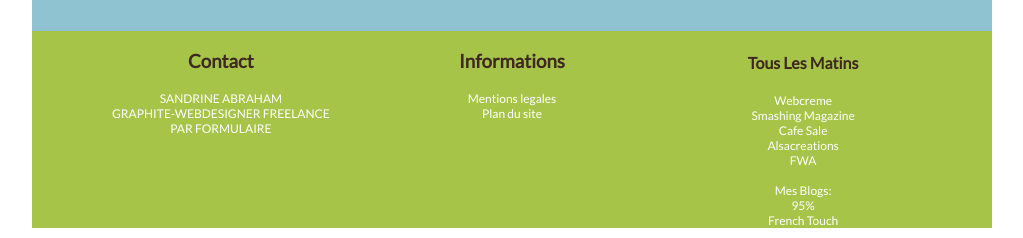
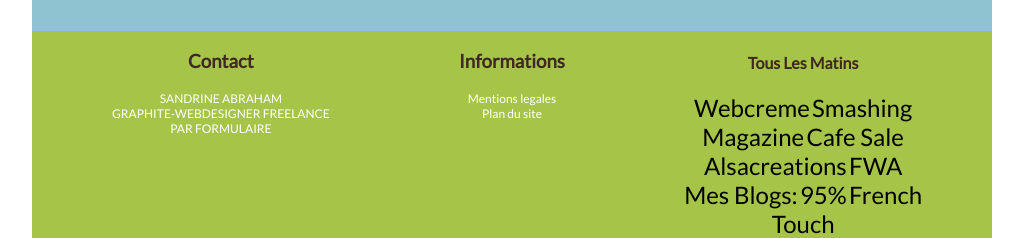
Before and after one commit to crbergerud/crbergerud.github.io, a plain HTML site: page index.html in a window 1280 px wide. Shown: the part 684-922 px from the top of the page, without its empty margins (128-1151 px from the left). Drawn offline with Linux system fonts and the light colour scheme.

Commit message:
hyperlink added

```diff
--- a/index.html
+++ b/index.html
@@ -90,15 +90,15 @@
 		<div class="footer-right">
 			<h4 class="titles-footer">Tous Les Matins</h4>
 			<div class="links-footer">
-				<div>Webcreme</div>
-				<div>Smashing Magazine</div>
-				<div>Cafe Sale</div>
-				<div>Alsacreations</div>
-				<div>FWA</div>
+				<a class="hyperlink" href="#">Webcreme</a>
+				<a class="hyperlink" href="#">Smashing Magazine</a>
+				<a class="hyperlink" href="#">Cafe Sale</a>
+				<a class ="hyperlink" href="#">Alsacreations</a>
+				<a class="hyperlink" href="#">FWA</a>
 				<br />
-				<div> Mes Blogs:</div>
-				<div>95%</div>
-				<div>French Touch</div>
+				<a class="hyperlink" href="#"> Mes Blogs:</a>
+				<a class="hyperlink" href="#">95%</a>
+				<a class="hyperlink" href="#">French Touch</a>
 			</div>
 	    </div>
 	</div>
```
